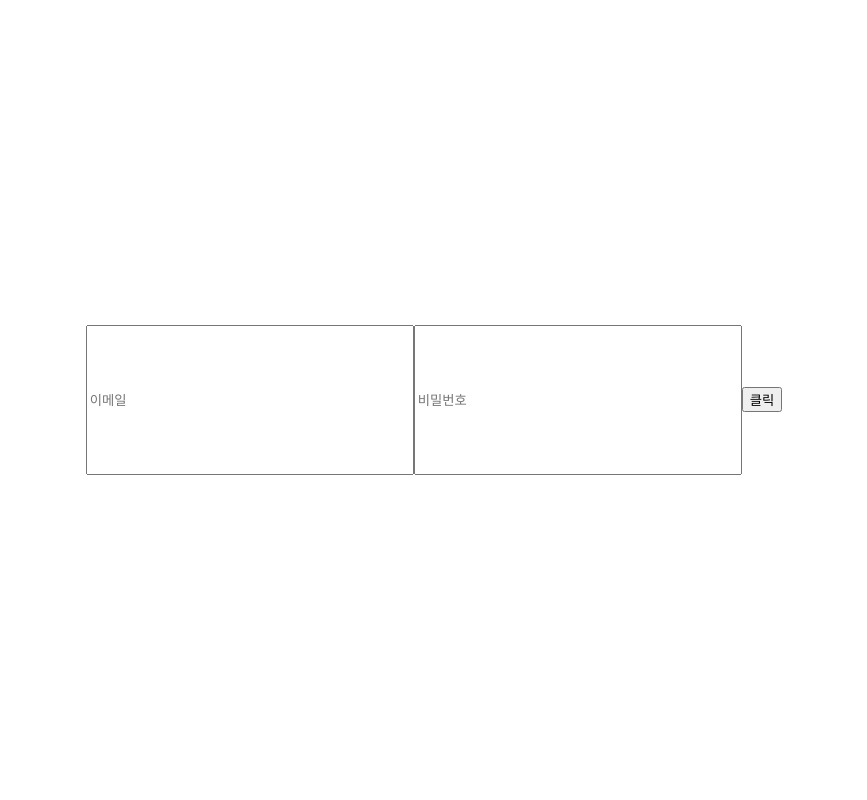
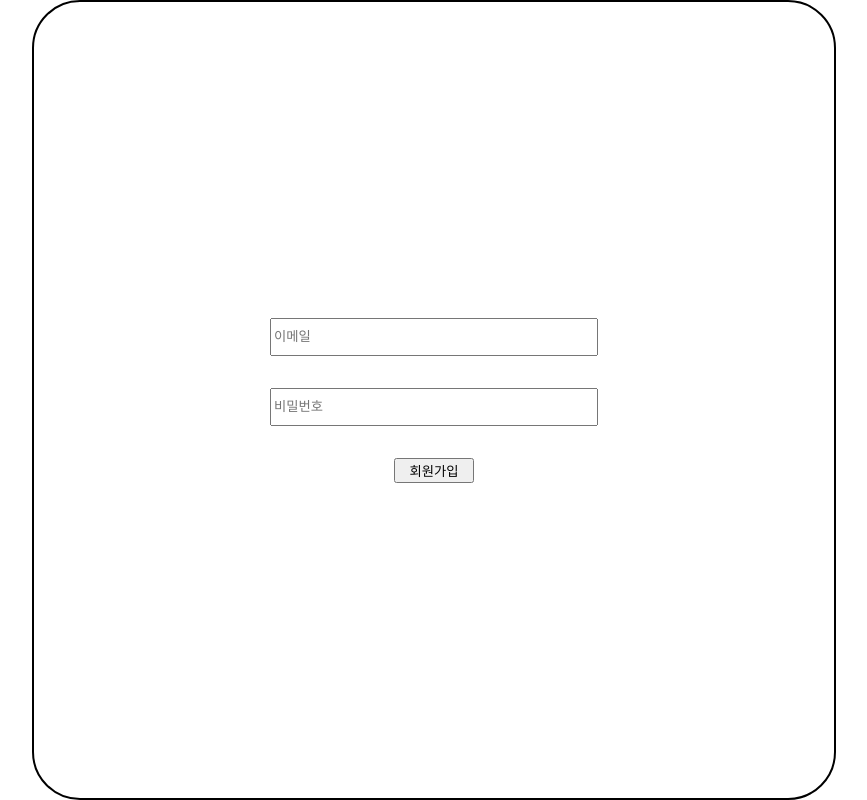
Before and after one commit to jungjunhyung99/wanted-pre-onboarding-frontend, a React (Create React App) app: page /signup in a window 1280 px wide. Shown: the whole page, without its empty margins (206-1073 px from the left). Built offline with nearby package versions, Linux system fonts and the light colour scheme.

Commit message:
간단한 스타일링

```diff
--- a/src/App.jsx
+++ b/src/App.jsx
@@ -3,10 +3,11 @@ import HomePage from './pages/HomePage';
 import SignUpPage from './pages/SignUpPage';
 import SignInPage from './pages/SignInPage';
 import TodoPage from './pages/TodoPage';
-import { HomeContainer } from './styled-components/Home-styled';
+import { HomeContainer, HomeDiv } from './styled-components/Home-styled';
 function App() {
   return (
     <HomeContainer>
+      <HomeDiv>
         <BrowserRouter>
           <Routes>
             <Route path='/' element={<HomePage />}></Route>
@@ -15,6 +16,7 @@ function App() {
             <Route path='/todo' element={<TodoPage/>}></Route>
           </Routes>
         </BrowserRouter>
+      </HomeDiv>
     </HomeContainer>
   );
 }
--- a/src/contents/Home.jsx
+++ b/src/contents/Home.jsx
@@ -1,16 +1,16 @@
 import { useNavigate } from "react-router-dom";
-import { HomeButtonDiv, HomeDiv, SignInButton, SignUpButton } from "../styled-components/Home-styled";
+import { HomeButtonDiv, SignInButton, SignUpButton } from "../styled-components/Home-styled";
 
 function Home() {
     const navigate = useNavigate();
     return (
-        <HomeDiv>
-            회원가입 / 로그인
+        <div>
+            로그인 / 회원가입
             <HomeButtonDiv>
                 <SignInButton onClick={() => navigate("/signin")}>로그인</SignInButton>
                 <SignUpButton onClick={() => navigate("/signup")}>회원가입</SignUpButton>
             </HomeButtonDiv>
-        </HomeDiv>
+        </div>
     );
 }
 
--- a/src/contents/SignIn.jsx
+++ b/src/contents/SignIn.jsx
@@ -1,5 +1,5 @@
 import { useEffect, useState } from "react";
-import { Input } from "../styled-components/SignIn-styled";
+import { Button, Form, Input, SignInContainer } from "../styled-components/SignIn-styled";
 import { useNavigate } from "react-router-dom";
 import { signinFunc } from "../API/api";
 import { CheckToken, UseValid } from "../hook/hook";
@@ -34,13 +34,13 @@ function SignIn() {
     },[navigate]);
 
     return(
-        <div style={{display:"flex", flexDirection:"column"}}>
-            <form onSubmit={onSubmit}>
+        <SignInContainer>
+            <Form onSubmit={onSubmit}>
                 <Input type="text" placeholder="이메일" value={form.email} data-testid="email-input" onChange={(e) => setForm({...form, email: e.target.value})}/>
                 <Input type="text" placeholder="비밀번호" value={form.password} data-testid="email-input" onChange={(e) => setForm({...form, password: e.target.value})}/>
-                {valid ? <button onClick={onClick} data-testid="signup-button">클릭</button> : <button disabled>클릭2</button>}
-            </form>
-        </div>
+                {valid ? <Button onClick={onClick} data-testid="signup-button">로그인</Button> : <Button disabled>클릭2</Button>}
+            </Form>
+        </SignInContainer>
     )
 }
 
--- a/src/contents/SignUp.jsx
+++ b/src/contents/SignUp.jsx
@@ -1,5 +1,5 @@
 import { useEffect, useState } from "react";
-import { Input } from "../styled-components/SignIn-styled";
+import { Button, Form, Input, SignInContainer } from "../styled-components/SignIn-styled";
 import { signupFunc } from "../API/api";
 import { useNavigate } from "react-router-dom";
 import { CheckToken, UseValid } from "../hook/hook";
@@ -30,13 +30,13 @@ function SignUp() {
     },[navigate]);
 
     return(
-        <div style={{display:"flex", flexDirection:"column"}}>
-            <form onSubmit={onSubmit}>
+        <SignInContainer>
+            <Form onSubmit={onSubmit}>
                 <Input type="text" placeholder="이메일" value={form.email} data-testid="email-input" onChange={(e) => setForm({...form, email: e.target.value})}/>
                 <Input type="text" placeholder="비밀번호" value={form.password} data-testid="email-input" onChange={(e) => setForm({...form, password: e.target.value})}/>
-                {valid ? <button onClick={onClick} data-testid="signup-button">클릭</button> : <button disabled>클릭2</button>}
-            </form>
-        </div>
+                {valid ? <Button onClick={onClick} data-testid="signup-button">회원가입</Button> : <Button disabled>회원가입</Button>}
+            </Form>
+        </SignInContainer>
     )
 }
 
--- a/src/styled-components/Home-styled.js
+++ b/src/styled-components/Home-styled.js
@@ -25,7 +25,6 @@ export const HomeDiv = styled.div`
 export const HomeButtonDiv = styled.div`
     display: flex;
     justify-content: space-between;
-
     padding: 3rem 2rem;
     width: 30rem;
 `;
@@ -35,9 +34,10 @@ export const SignInButton = styled.button`
     height: 6rem;
     font-size: 2rem;
     font-weight: 600;
-    background-color: #666666;
+    background-color: #AEDFD3;
+    border-radius: 1rem;
 `;
 
 export const SignUpButton = styled(SignInButton)`
-
+    background-color: #8FA0C3;
 `;
--- a/src/styled-components/SignIn-styled.js
+++ b/src/styled-components/SignIn-styled.js
@@ -6,10 +6,17 @@ export const SignInContainer = styled.div`
 `;
 
 export const Form = styled.form`
-
+    display: flex;
+    flex-direction: column;
+    gap: 2rem;
+    align-items: center;
 `;
 
 export const Input = styled.input`
     width: 20rem;
-    height: 9rem;
+    height: 2rem;
 `;
+
+export const Button = styled.button`
+    width: 5rem;
+`;
```
Lines whose indentation alone changed are shown as unchanged.
